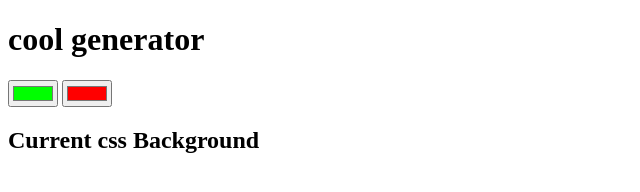
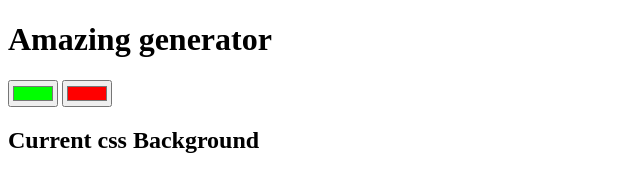
Before and after one commit to Mifeta/Background_Generator, a plain HTML site: page index.html in a window 1280 px wide. Shown: the whole page, without its empty margins (0-640 px from the left). Drawn offline with Linux system fonts and the light colour scheme.

Commit message:
changing title

```diff
--- a/index.html
+++ b/index.html
@@ -5,7 +5,7 @@
 	<title>gradient Background</title>
 </head>
 <body id="gradient">
-	<h1>cool generator</h1>
+	<h1>Amazing generator</h1>
 	<input class="color1" type="color" name="color1" value="#00ff00">
  	<input class="color2" type="color" name="color2" value="#ff0000">
  	<h2>Current css Background</h2>
```
